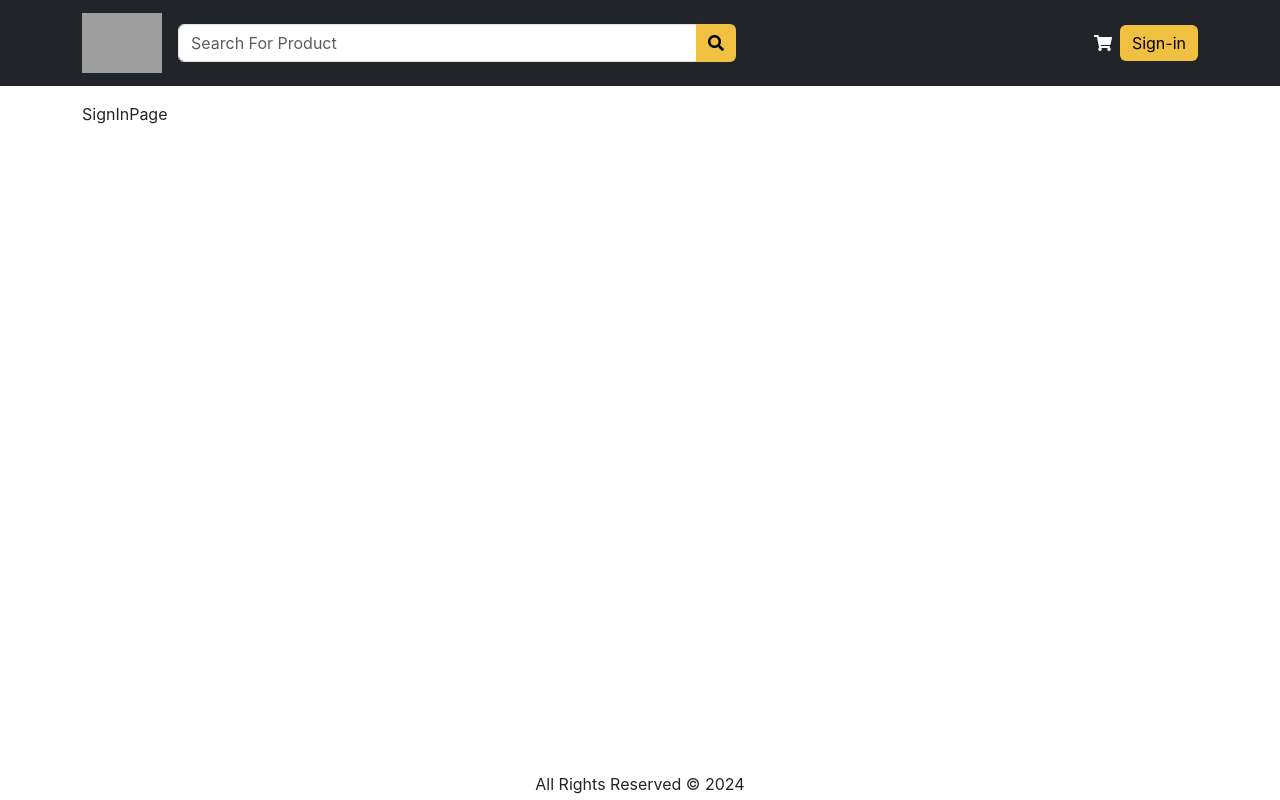
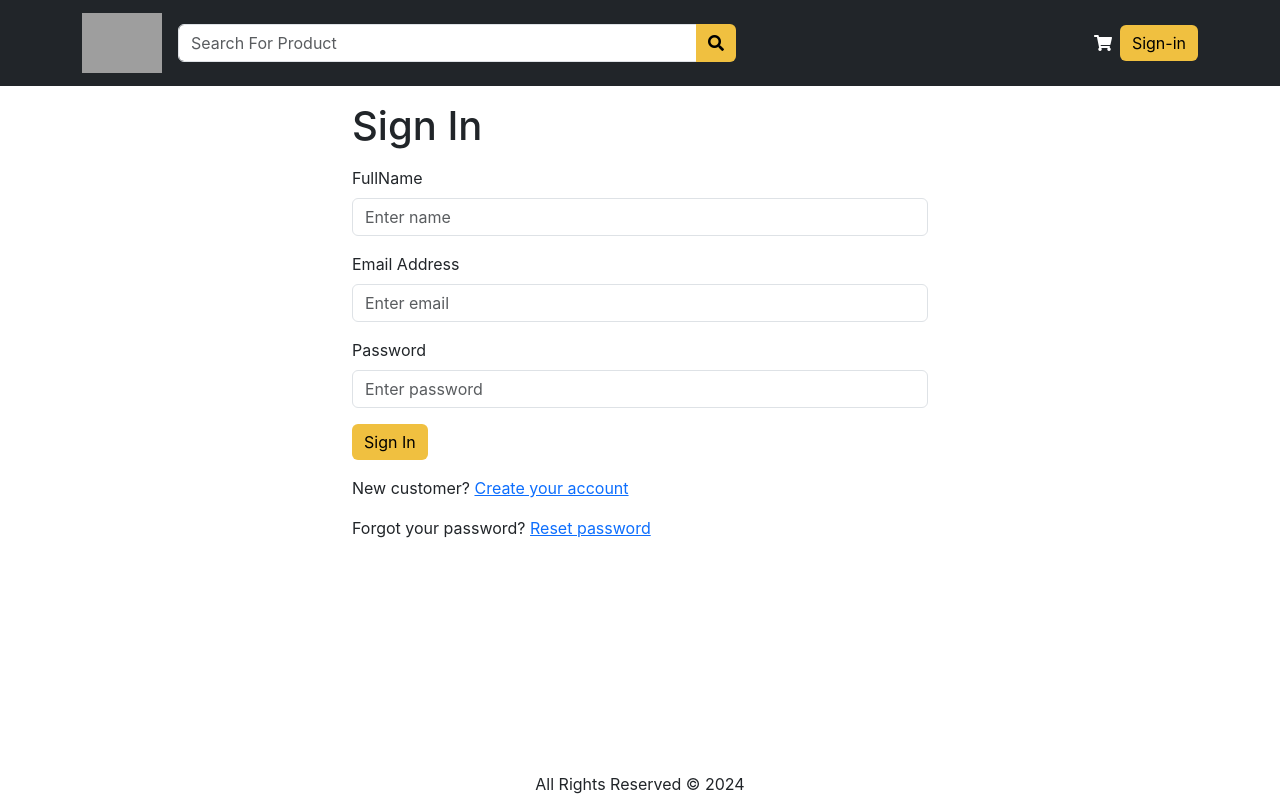
Before and after one commit to PixelPirate365/AmazonasApp, a React (Vite) app in the folder Frontend/: page /signin in a window 1280 px wide. Built offline with nearby package versions, Linux system fonts and the light colour scheme; grey boxes are pictures that could not be loaded.

Commit message:
added toast

```diff
--- a/Frontend/src/App.jsx
+++ b/Frontend/src/App.jsx
@@ -1,15 +1,19 @@
 import "./App.css";
+import "react-toastify/dist/ReactToastify.css";
 import { BrowserRouter, Routes, Route } from "react-router-dom";
 import Container from "react-bootstrap/Container";
 import HomePage from "./Pages/HomePage";
 import Footer from "./components/Shared/Footer";
 import Header from "./components/Shared/Header";
 import SignInPage from "./Pages/SignInPage";
+import { ToastContainer } from "react-toastify";
+
 function App() {
   return (
     <BrowserRouter>
       <div className="d-flex flex-column side-allPage min-width">
-        <Header/>
+        <ToastContainer position="bottom-center" limit={1} />
+        <Header />
         <main>
           <Container className="mt-3">
             <Routes>
--- a/Frontend/src/Pages/SignInPage.jsx
+++ b/Frontend/src/Pages/SignInPage.jsx
@@ -1,4 +1,12 @@
 import { useState } from "react";
+import Button from "react-bootstrap/Button";
+import axios from "axios";
+import Container from "react-bootstrap/Container";
+import Title from "../components/Shared/Title";
+import Form from "react-bootstrap/Form";
+import { Link } from "react-router-dom";
+import { toast } from "react-toastify";
+import { getError } from "../utils";
 
 const SignInPage = () => {
   const [name, setName] = useState("");
@@ -7,13 +15,62 @@ const SignInPage = () => {
 
   const submitHandler = async (e) => {
     e.preventDefault();
-    const { data } = await axios.post("/api/v1/user/signin", {
-      name: name,
-      email: email,
-      password: password,
-    });
+    try {
+      const { data } = await axios.post("/api/v1/user/signin", {
+        name: name,
+        email: email,
+        password: password,
+      });
+      console.log(data);
+    } catch (error) {
+      toast.error(getError(error));
+    }
   };
-  return <div>SignInPage</div>;
+  return (
+    <Container className="small-container">
+      <Title title="SignIn Page" />
+      <h1 className="my-3">Sign In</h1>
+      <Form onSubmit={submitHandler}>
+        <Form.Group className="mb-3" controlId="name">
+          <Form.Label>FullName</Form.Label>
+          <Form.Control
+            required
+            type="name"
+            placeholder="Enter name"
+            value={name}
+            onChange={(e) => setName(e.target.value)}
+          ></Form.Control>
+        </Form.Group>
+        <Form.Group className="mb-3" controlId="email">
+          <Form.Label>Email Address</Form.Label>
+          <Form.Control
+            type="email"
+            placeholder="Enter email"
+            value={email}
+            onChange={(e) => setEmail(e.target.value)}
+          ></Form.Control>
+        </Form.Group>
+        <Form.Group className="mb-3" controlId="password">
+          <Form.Label>Password</Form.Label>
+          <Form.Control
+            type="password"
+            placeholder="Enter password"
+            value={password}
+            onChange={(e) => setPassword(e.target.value)}
+          ></Form.Control>
+        </Form.Group>
+        <div className="mb-3">
+          <Button type="submit">Sign In</Button>
+        </div>
+        <div className="mb-3">
+          New customer? <Link to="/signup">Create your account</Link>
+        </div>
+        <div className="mb-3">
+          Forgot your password? <Link to="/resetpass">Reset password</Link>
+        </div>
+      </Form>
+    </Container>
+  );
 };
 
 export default SignInPage;
--- /dev/null
+++ b/Frontend/src/utils.jsx
@@ -0,0 +1,9 @@
+const getError = (error) => {
+    if (error.message && error.response.data.message) {
+        return error.response.data.message;
+    } else {
+        return error.message;
+    }
+};
+
+export { getError };
```
Also changed, not shown: 2 other files (tests, documents, lock files or other folders).
